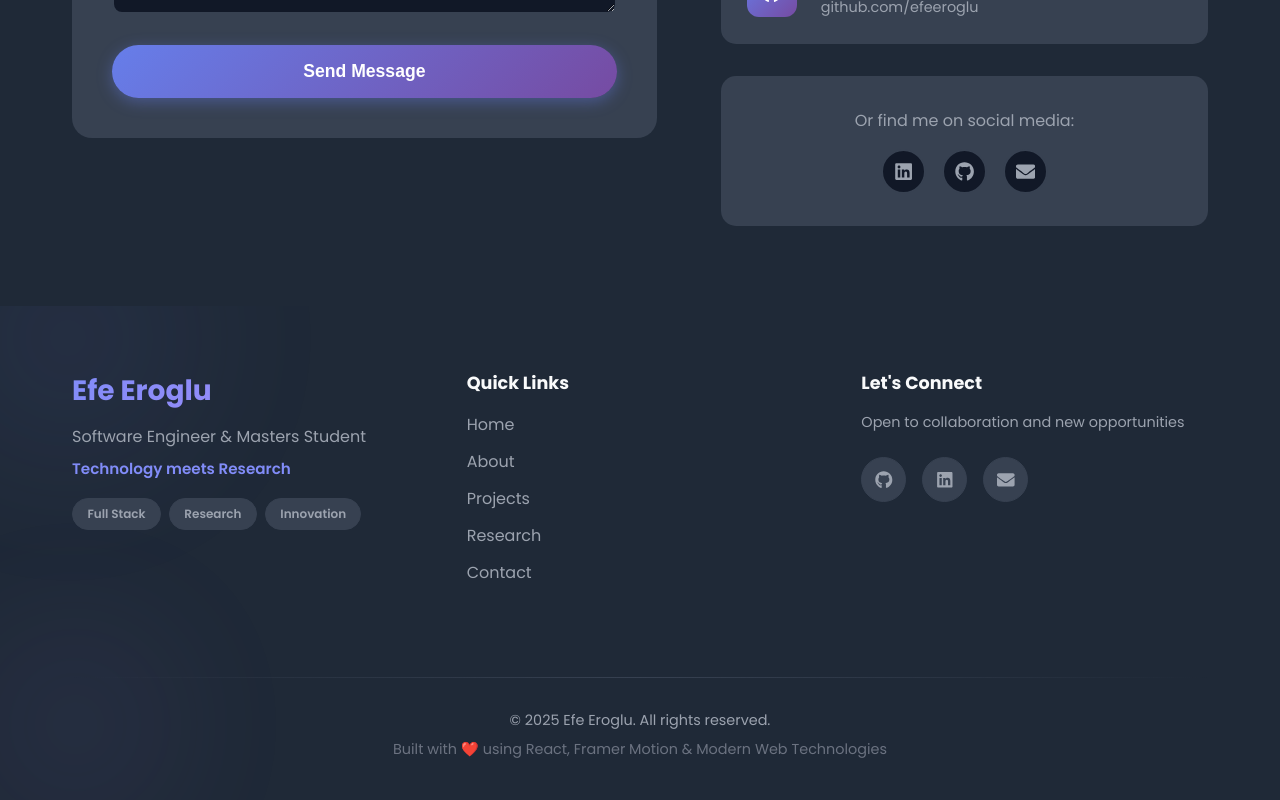
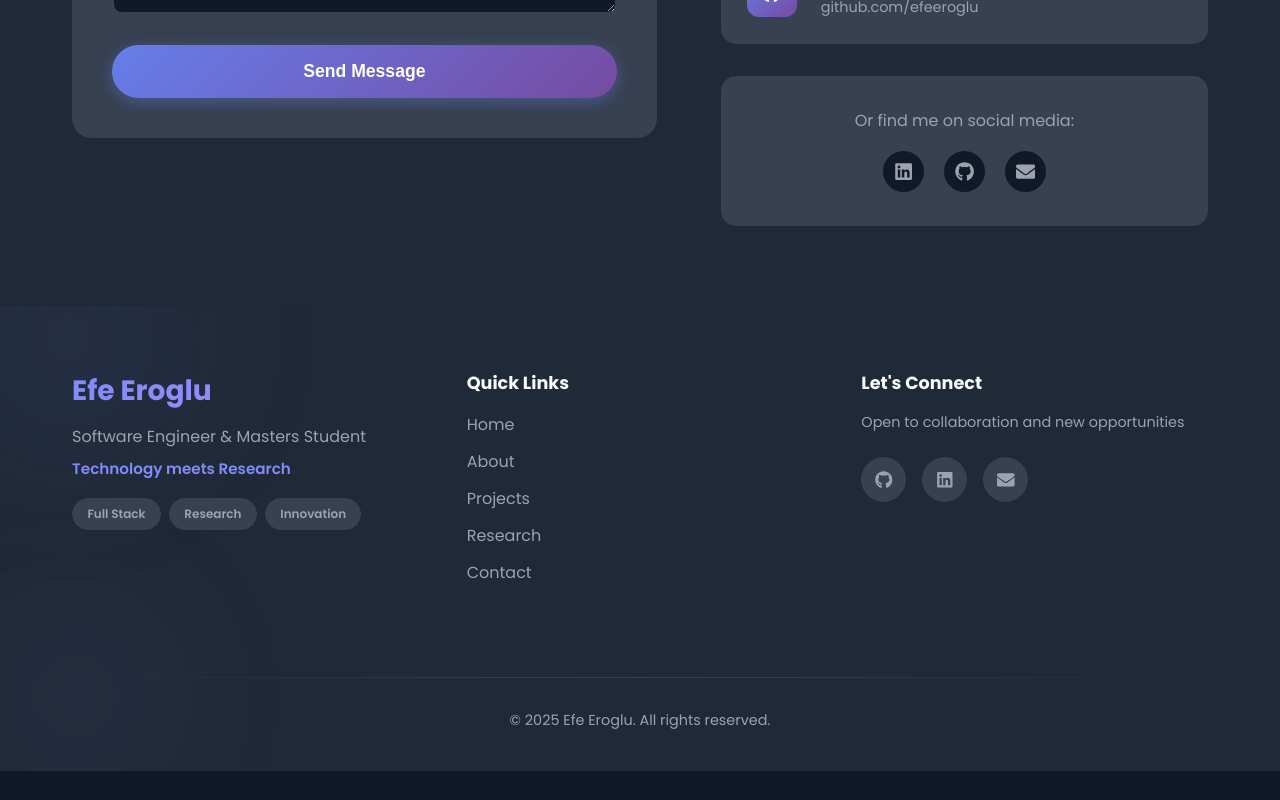
Before and after one commit to Efe-Eroglu/efe-eroglu.github.io, a React (Create React App) app: page /contact in a window 1280 px wide. Shown: the part 799-1599 px from the top of the page. After the commit the page ends 1570 px from the top, so only its background shows below. Built offline with nearby package versions, Linux system fonts and the light colour scheme.

Commit message:
Karanlık tema eklendi

```diff
--- a/src/components/Footer.js
+++ b/src/components/Footer.js
@@ -103,7 +103,6 @@ const Footer = () => {
         >
           <div className="footer-divider"></div>
           <p>&copy; {currentYear} Efe Eroglu. All rights reserved.</p>
-          <p className="footer-tech">Built with ❤️ using React, Framer Motion & Modern Web Technologies</p>
         </motion.div>
       </div>
       <div className="footer-background">
```
